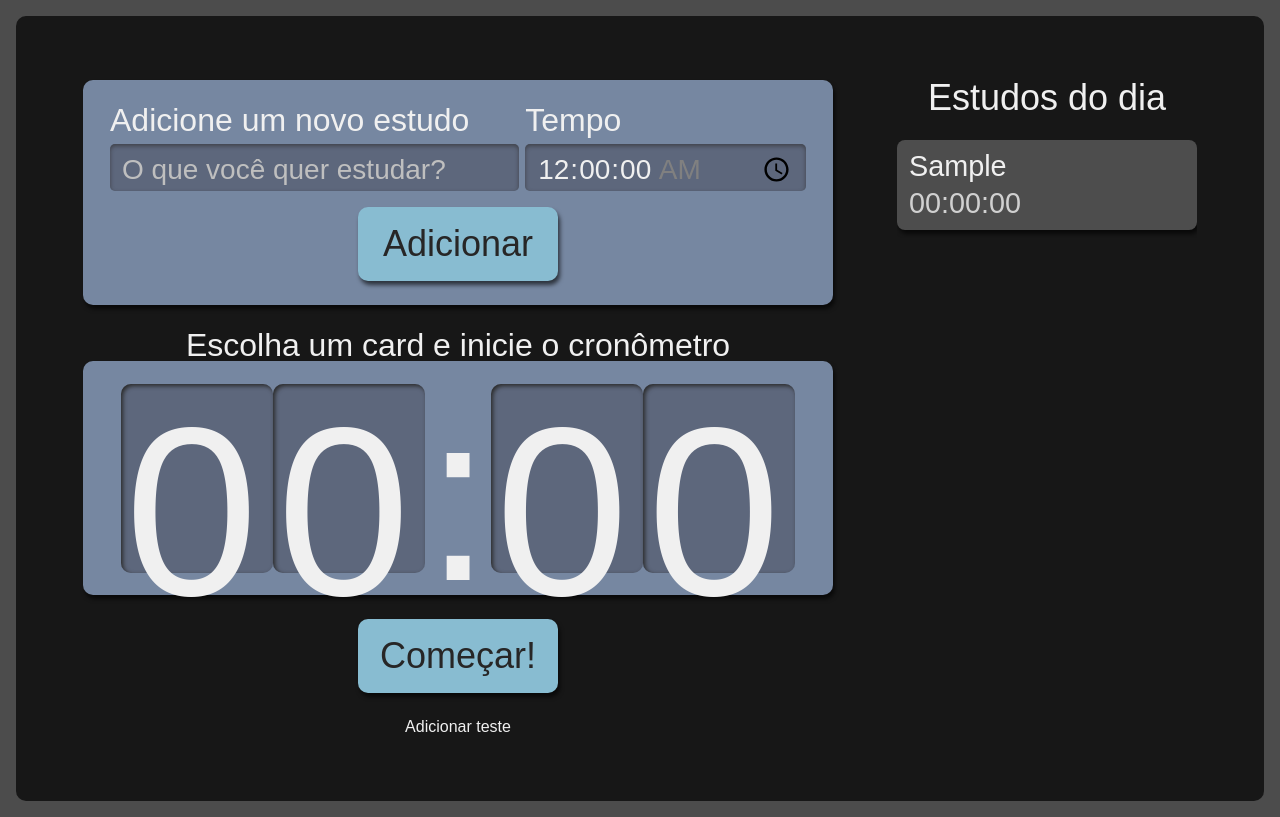
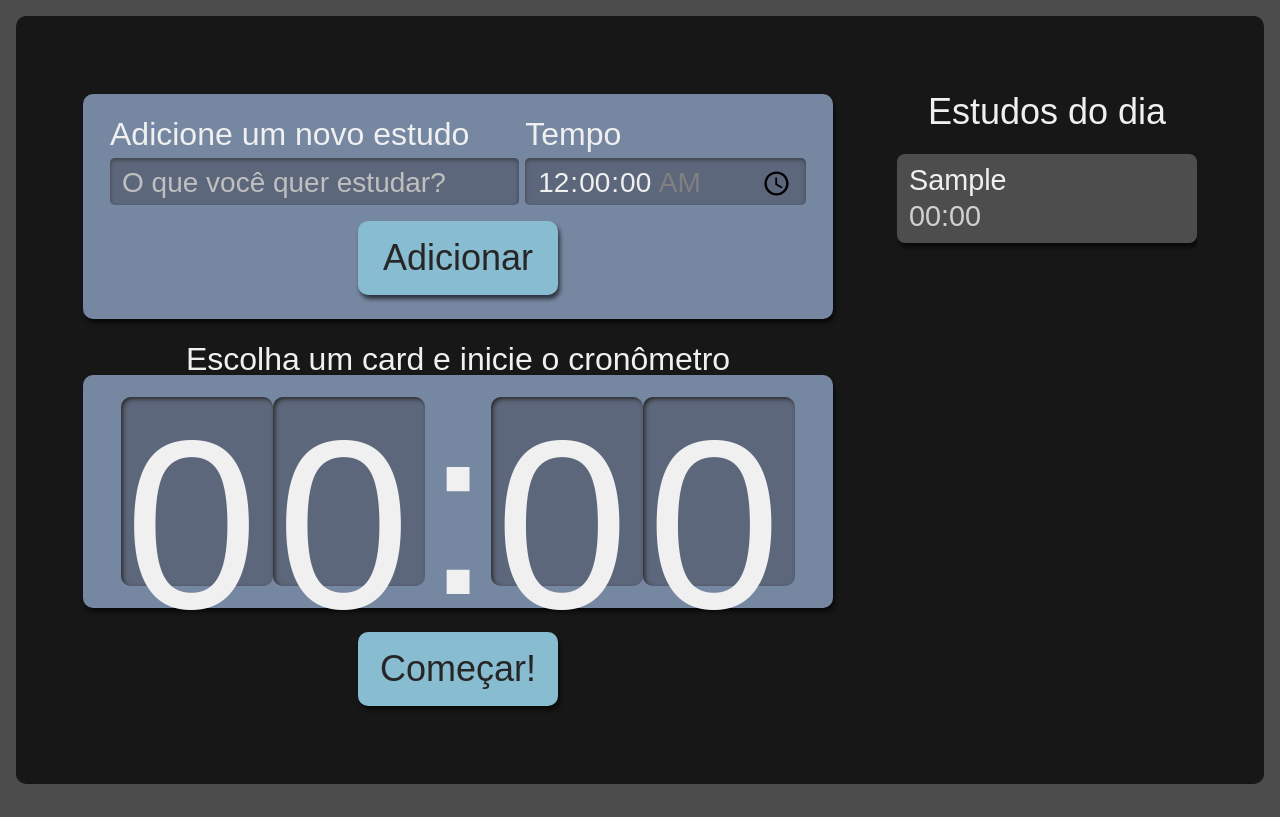
Before and after one commit to Gustavoo-z/alura-studies, a React (Create React App) app: page / in a window 1280 px wide. Both pictures are taken after typing "Sample" into the empty fields and a click on the button "Adicionar". Built offline with nearby package versions, Linux system fonts and the light colour scheme.

Commit message:
feat: shared state, interface extension, conditional CSS, and utility folders

```diff
--- a/package.json
+++ b/package.json
@@ -15,6 +15,7 @@
     "react-dom": "^19.1.0",
     "react-scripts": "5.0.1",
     "typescript": "^4.9.5",
+    "uuid": "^11.1.0",
     "web-vitals": "^2.1.4"
   },
   "scripts": {
--- a/src/components/Form/index.tsx
+++ b/src/components/Form/index.tsx
@@ -2,19 +2,26 @@ import { useState } from "react";
 import Button from "../Button";
 import style from "./Form.module.scss";
 import { ITarefa } from "../../types/tarefa";
+import { v4 as uuidv4 } from 'uuid';
 
 export default function Form( {setTarefas}: {setTarefas: React.Dispatch<React.SetStateAction<ITarefa[]>>} ) {
-  const [tempo, setTempo] = useState("00:00:00");
+  const [tempo, setTempo] = useState("00:00");
   const [tarefa, setTarefa] = useState("");
 
 function adicionarTarefa() {
-  const novaTarefa = { tarefa, tempo };
+  const novaTarefa = {
+    tarefa,
+    tempo,
+    selecionado: false,
+    completado: false,
+    id: uuidv4()
+  };
   setTarefas(tarefasAntigas => {
     const atualizadas = [...tarefasAntigas, novaTarefa];
     return atualizadas;
   });
   setTarefa("");
-  setTempo("00:00:00");
+  setTempo("00:00");
 }
 
   return (
--- a/src/components/List/Item/index.tsx
+++ b/src/components/List/Item/index.tsx
@@ -1,11 +1,15 @@
+import { ITarefa } from "../../../types/tarefa";
 import style from "../List.module.scss";
 
-export default function Item({tarefa, tempo}: {
-    tarefa: string,
-    tempo: string
-}) {
+interface ItemProps extends ITarefa {
+  selecionarTarefa: (tarefaSelecionada: ITarefa) => void;
+}
+
+export default function Item( { tarefa, tempo, selecionado, completado, id, selecionarTarefa }: ItemProps ) {
     return (
-        <li className={style.item}>
+        <li className={`${style.item} ${selecionado ? style.itemSelecionado : ''}`} onClick={() => selecionarTarefa(
+            { tarefa, tempo, selecionado, completado, id }
+        )}>
             <h3>{tarefa}</h3>
             <span>{tempo}</span>
           </li>
--- a/src/components/List/index.tsx
+++ b/src/components/List/index.tsx
@@ -2,15 +2,21 @@ import { ITarefa } from "../../types/tarefa";
 import Item from "./Item";
 import style from "./List.module.scss";
 
-export default function List({ tarefas }: { tarefas: ITarefa[] }) {
+interface Props {
+  tarefas: ITarefa[];
+  selecionarTarefa: (tarefaSelecionada: ITarefa) => void;
+}
+
+export default function List({ tarefas, selecionarTarefa }: Props) {
   return (
     <aside className={style.listaTarefas}>
       <h2> Estudos do dia </h2>
       <ul>
-        {tarefas.map((item, index) => (
+        {tarefas.map((item) => (
           <Item
             {...item}
-            key={index}
+            key={item.id}
+            selecionarTarefa={selecionarTarefa}
           />
         ))}
       </ul>
--- a/src/pages/App.tsx
+++ b/src/pages/App.tsx
@@ -7,14 +7,22 @@ import { ITarefa } from "../types/tarefa";
 
 function App() {
     const [tarefas, setTarefas] = useState<ITarefa[]>([])
+    const [selecionado, setSelecionado] = useState<ITarefa>();
+
+  function selecionarTarefa(tarefaSelecionada: ITarefa) {
+    setSelecionado(tarefaSelecionada);
+    setTarefas(tarefasAntigas =>
+      tarefasAntigas.map(tarefa => ({
+        ...tarefa,
+        selecionado: tarefa.id === tarefaSelecionada.id ? true : false
+      }))
+    );
+  }
   return (
     <div className={style.AppStyle}>
       <Form setTarefas={setTarefas} />
-      <List tarefas={tarefas} />
+      <List selecionarTarefa={selecionarTarefa} tarefas={tarefas} />
       <Cronometro />
-      <button onClick={() => setTarefas(t => [...t, { tarefa: "Teste", tempo: "00:01:00" }])}>
-  Adicionar teste
-</button>
     </div>
   );
 }
--- a/src/types/tarefa.ts
+++ b/src/types/tarefa.ts
@@ -1,4 +1,7 @@
 export interface ITarefa {
   tarefa: string;
   tempo: string;
+  selecionado: boolean;
+  completado: boolean;
+  id: string
 }
```
Also changed, not shown: 1 other file (tests, documents, lock files or other folders).
